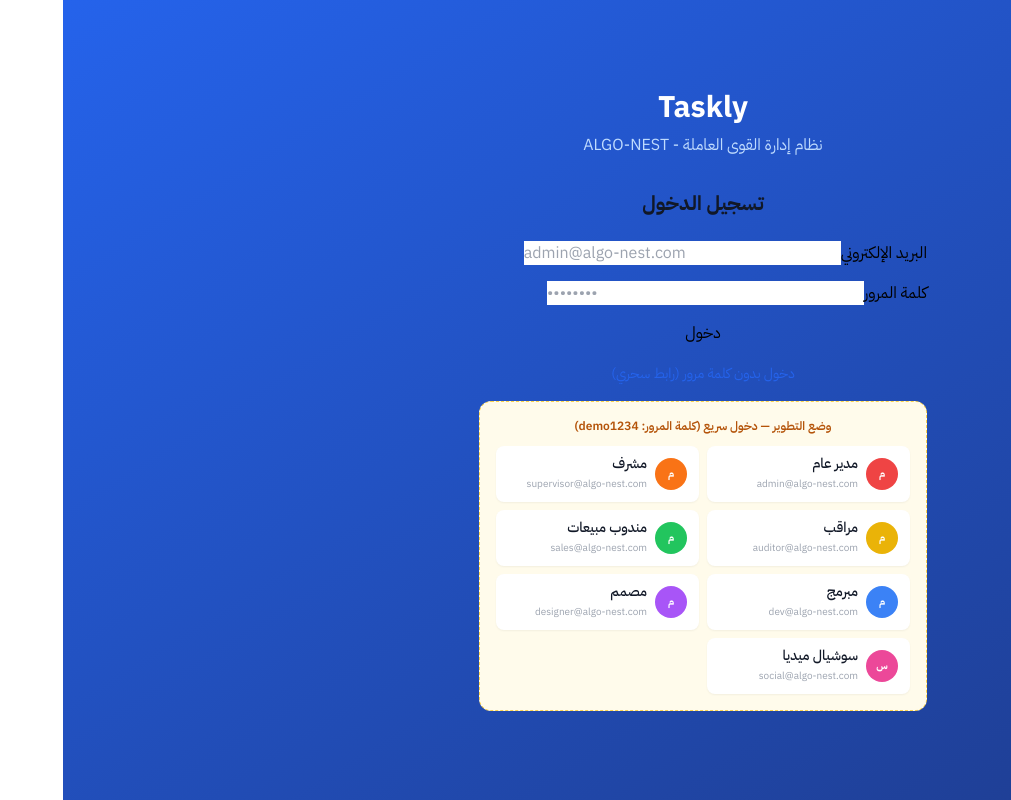
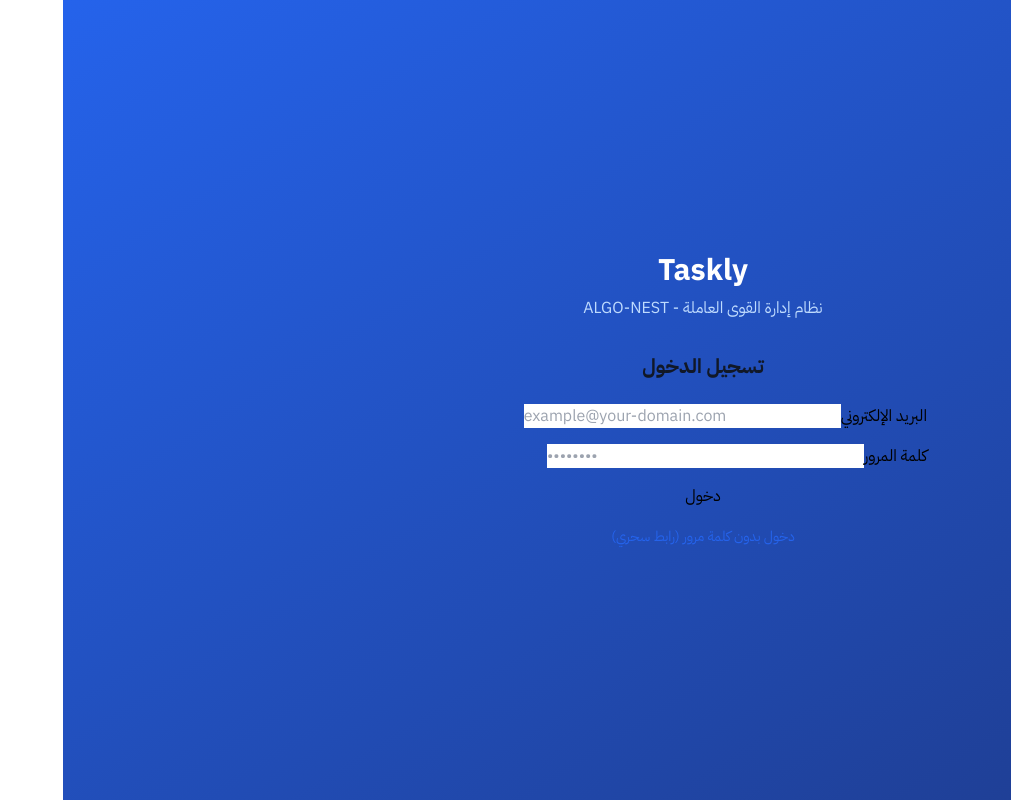
Before and after one commit to haydary1986/taskly, a Nuxt app in the folder apps/web/: page /login in a window 1280 px wide. Shown: the whole page, without its empty margins (269-1280 px from the left). Built offline with nearby package versions, Linux system fonts and the light colour scheme; no server answers.

Commit message:
refactor(web): remove development quick login and basic auth middleware

```diff
--- a/apps/web/pages/login.vue
+++ b/apps/web/pages/login.vue
@@ -37,23 +37,6 @@ async function handleLogin() {
     loading.value = false
   }
 }
-
-// Dev quick-login
-const demoAccounts = [
-  { label: 'مدير عام', email: 'admin@algo-nest.com', role: 'super-admin', color: 'bg-red-500' },
-  { label: 'مشرف', email: 'supervisor@algo-nest.com', role: 'supervisor', color: 'bg-orange-500' },
-  { label: 'مراقب', email: 'auditor@algo-nest.com', role: 'auditor', color: 'bg-yellow-500' },
-  { label: 'مندوب مبيعات', email: 'sales@algo-nest.com', role: 'sales-rep', color: 'bg-green-500' },
-  { label: 'مبرمج', email: 'dev@algo-nest.com', role: 'programmer', color: 'bg-blue-500' },
-  { label: 'مصمم', email: 'designer@algo-nest.com', role: 'designer', color: 'bg-purple-500' },
-  { label: 'سوشيال ميديا', email: 'social@algo-nest.com', role: 'social-media', color: 'bg-pink-500' },
-]
-
-function quickLogin(account: typeof demoAccounts[0]) {
-  form.email = account.email
-  form.password = 'demo1234'
-  handleLogin()
-}
 </script>
 
 <template>
@@ -68,7 +51,7 @@ function quickLogin(account: typeof demoAccounts[0]) {
             v-model="form.email"
             type="email"
             class="input"
-            placeholder="admin@algo-nest.com"
+            placeholder="example@your-domain.com"
             required
             dir="ltr"
           />
@@ -107,29 +90,5 @@ function quickLogin(account: typeof demoAccounts[0]) {
         </NuxtLink>
       </div>
     </div>
-
-    <!-- Dev Quick Login -->
-    <div class="mt-4 rounded-xl border border-dashed border-amber-300 bg-amber-50 p-4">
-      <p class="mb-3 text-center text-xs font-semibold text-amber-700">
-        وضع التطوير — دخول سريع (كلمة المرور: demo1234)
-      </p>
-      <div class="grid grid-cols-2 gap-2">
-        <button
-          v-for="account in demoAccounts"
-          :key="account.email"
-          @click="quickLogin(account)"
-          :disabled="loading"
-          class="flex items-center gap-2 rounded-lg bg-white px-3 py-2 text-right text-sm shadow-sm transition-all hover:shadow-md disabled:opacity-50"
-        >
-          <span class="flex h-8 w-8 shrink-0 items-center justify-center rounded-full text-[10px] font-bold text-white" :class="account.color">
-            {{ account.label.charAt(0) }}
-          </span>
-          <div class="min-w-0 flex-1">
-            <p class="truncate text-sm font-medium text-gray-900">{{ account.label }}</p>
-            <p class="truncate text-[10px] text-gray-400" dir="ltr">{{ account.email }}</p>
-          </div>
-        </button>
-      </div>
-    </div>
   </div>
 </template>
```
Also changed, not shown: 1 other file (tests, documents, lock files or other folders).
